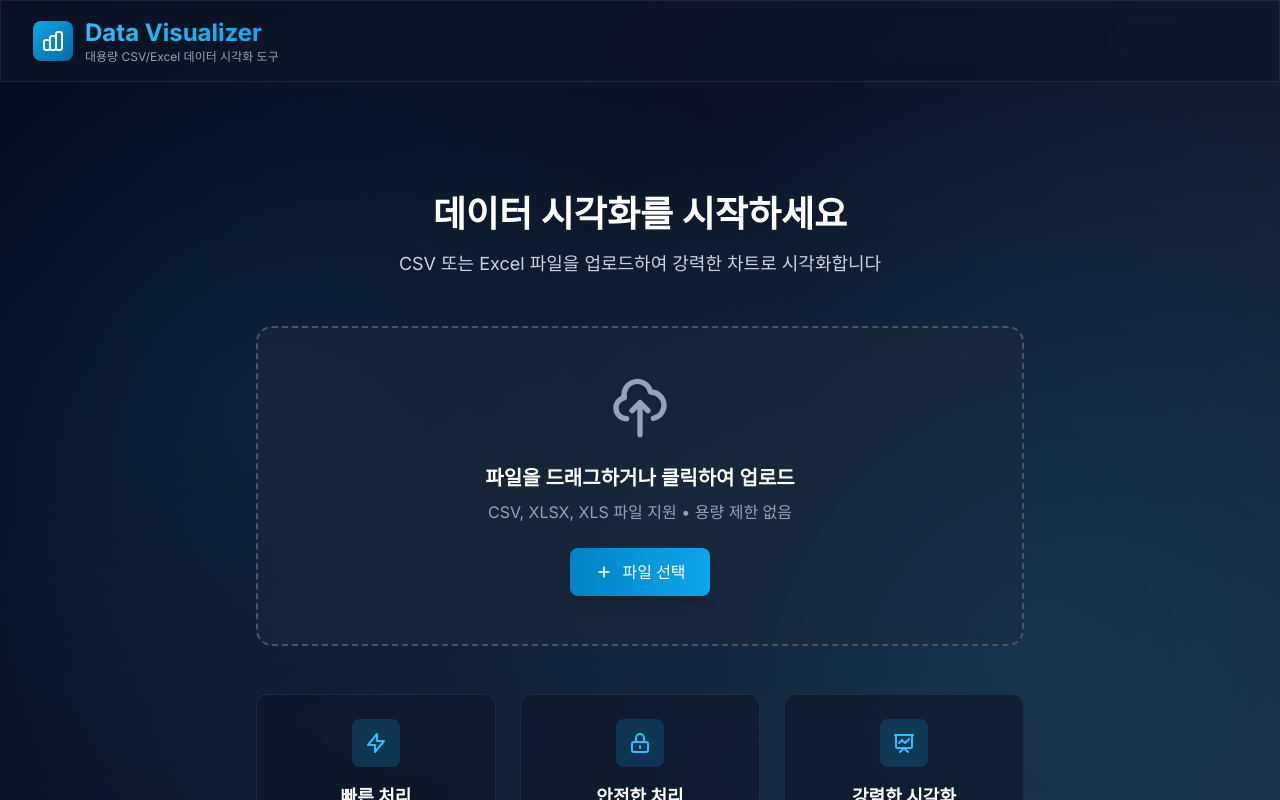
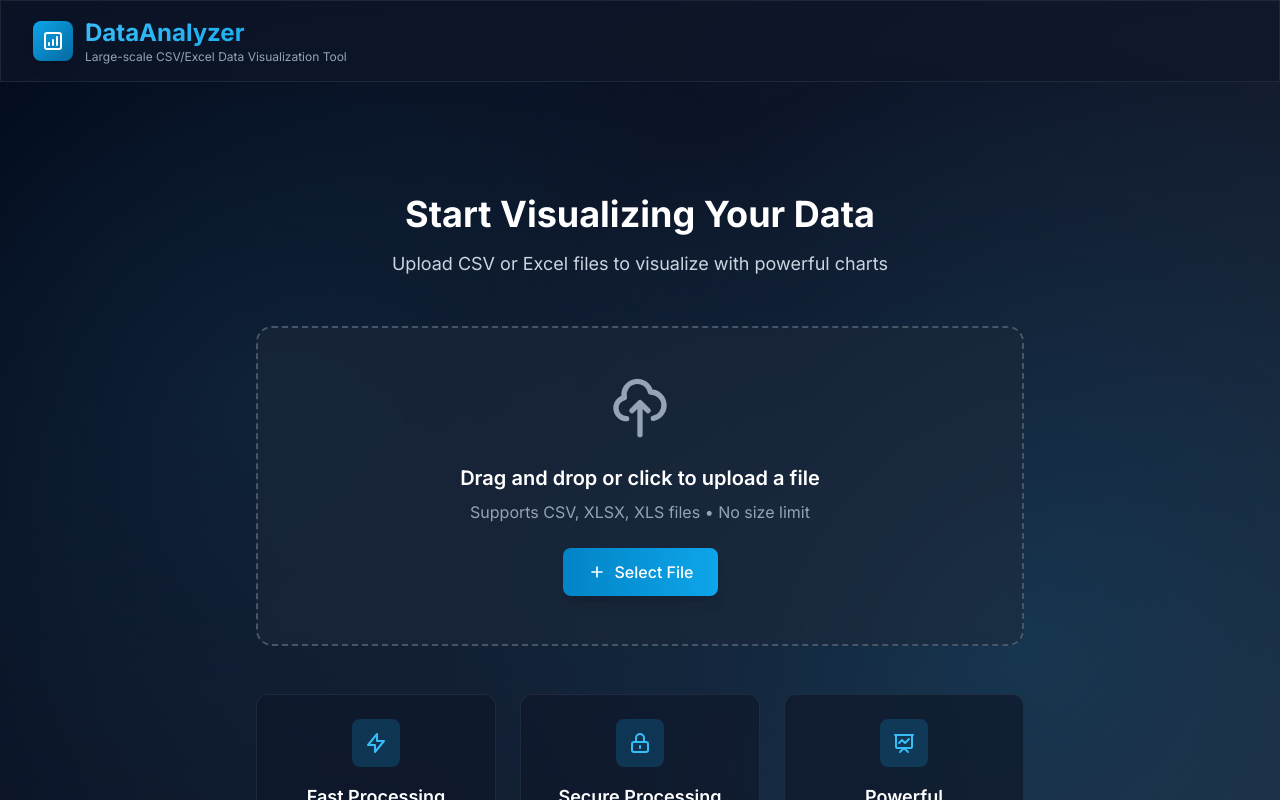
Before and after one commit to godonggon-lab/DataAnalyzer, a React (Vite) app: page / in a window 1280 px wide. Built offline with nearby package versions, Linux system fonts and the light colour scheme.

Commit message:
feat : Change logo and text (korean to English)

```diff
--- a/index.html
+++ b/index.html
@@ -1,20 +1,24 @@
 <!doctype html>
 <html lang="ko">
+
 <head>
   <meta charset="UTF-8" />
-    <link rel="icon" type="image/svg+xml" href="/vite.svg" />
+  <link rel="icon" type="image/svg+xml" href="/favicon.svg" />
   <meta name="viewport" content="width=device-width, initial-scale=1.0" />
-    <meta name="description" content="대용량 CSV/Excel 파일을 브라우저에서 분석하고 시각화하는 강력한 도구" />
-    <meta name="keywords" content="CSV, Excel, 데이터 시각화, 차트, 분석" />
-    <title>Data Visualizer - 대용량 데이터 시각화 도구</title>
+  <meta name="description"
+    content="Powerful tool for analyzing and visualizing large CSV/Excel files in your browser" />
+  <meta name="keywords" content="CSV, Excel, Data Visualization, Chart, Analysis" />
+  <title>DataAnalyzer - Large-scale Data Visualization Tool</title>
 
   <!-- Google Fonts - Inter -->
   <link rel="preconnect" href="https://fonts.googleapis.com">
   <link rel="preconnect" href="https://fonts.gstatic.com" crossorigin>
   <link href="https://fonts.googleapis.com/css2?family=Inter:wght@300;400;500;600;700&display=swap" rel="stylesheet">
 </head>
+
 <body>
   <div id="root"></div>
   <script type="module" src="/src/main.tsx"></script>
 </body>
+
 </html>
--- a/src/App.tsx
+++ b/src/App.tsx
@@ -17,15 +17,15 @@ function App() {
                         <div className="flex items-center space-x-3">
                             <div className="w-10 h-10 bg-gradient-to-br from-primary-500 to-primary-700 rounded-lg flex items-center justify-center shadow-lg">
                                 <svg className="w-6 h-6 text-white" fill="none" viewBox="0 0 24 24" stroke="currentColor">
-                                    <path strokeLinecap="round" strokeLinejoin="round" strokeWidth={2} d="M9 19v-6a2 2 0 00-2-2H5a2 2 0 00-2 2v6a2 2 0 002 2h2a2 2 0 002-2zm0 0V9a2 2 0 012-2h2a2 2 0 012 2v10m-6 0a2 2 0 002 2h2a2 2 0 002-2m0 0V5a2 2 0 012-2h2a2 2 0 012 2v14a2 2 0 01-2 2h-2a2 2 0 01-2-2z" />
+                                    <path strokeLinecap="round" strokeLinejoin="round" strokeWidth={2} d="M16 8v8m-4-5v5m-4-2v2m-2 4h12a2 2 0 002-2V6a2 2 0 00-2-2H6a2 2 0 00-2 2v12a2 2 0 002 2z" />
                                 </svg>
                             </div>
                             <div>
                                 <h1 className="text-2xl font-bold gradient-text">
-                                    Data Visualizer
+                                    DataAnalyzer
                                 </h1>
                                 <p className="text-xs text-dark-400">
-                                    대용량 CSV/Excel 데이터 시각화 도구
+                                    Large-scale CSV/Excel Data Visualization Tool
                                 </p>
                             </div>
                         </div>
@@ -38,7 +38,7 @@ function App() {
                                 <svg className="w-4 h-4" fill="none" viewBox="0 0 24 24" stroke="currentColor">
                                     <path strokeLinecap="round" strokeLinejoin="round" strokeWidth={2} d="M4 4v5h.582m15.356 2A8.001 8.001 0 004.582 9m0 0H9m11 11v-5h-.581m0 0a8.003 8.003 0 01-15.357-2m15.357 2H15" />
                                 </svg>
-                                <span>새로 시작</span>
+                                <span>New Start</span>
                             </button>
                         )}
                     </div>
@@ -51,8 +51,8 @@ function App() {
                     <div className="fixed inset-0 z-50 flex items-center justify-center bg-black/50 backdrop-blur-sm">
                         <div className="text-center">
                             <div className="w-16 h-16 border-4 border-primary-500 border-t-transparent rounded-full animate-spin mx-auto mb-4"></div>
-                            <h2 className="text-xl font-bold text-white">데이터 처리 중...</h2>
-                            <p className="text-dark-300">잠시만 기다려주세요</p>
+                            <h2 className="text-xl font-bold text-white">Processing Data...</h2>
+                            <p className="text-dark-300">Please wait</p>
                         </div>
                     </div>
                 )}
@@ -62,10 +62,10 @@ function App() {
                     <div className="max-w-3xl mx-auto mt-20 animate-fade-in">
                         <div className="text-center mb-12">
                             <h2 className="text-4xl font-bold text-white mb-4">
-                                데이터 시각화를 시작하세요
+                                Start Visualizing Your Data
                             </h2>
                             <p className="text-lg text-dark-300">
-                                CSV 또는 Excel 파일을 업로드하여 강력한 차트로 시각화합니다
+                                Upload CSV or Excel files to visualize with powerful charts
                             </p>
                         </div>
 
@@ -78,9 +78,9 @@ function App() {
                                         <path strokeLinecap="round" strokeLinejoin="round" strokeWidth={2} d="M13 10V3L4 14h7v7l9-11h-7z" />
                                     </svg>
                                 </div>
-                                <h3 className="text-lg font-semibold text-white mb-2">빠른 처리</h3>
+                                <h3 className="text-lg font-semibold text-white mb-2">Fast Processing</h3>
                                 <p className="text-sm text-dark-400">
-                                    WebWorker를 활용한 대용량 파일 처리
+                                    Large file processing with WebWorker
                                 </p>
                             </div>
 
@@ -90,9 +90,9 @@ function App() {
                                         <path strokeLinecap="round" strokeLinejoin="round" strokeWidth={2} d="M12 15v2m-6 4h12a2 2 0 002-2v-6a2 2 0 00-2-2H6a2 2 0 00-2 2v6a2 2 0 002 2zm10-10V7a4 4 0 00-8 0v4h8z" />
                                     </svg>
                                 </div>
-                                <h3 className="text-lg font-semibold text-white mb-2">안전한 처리</h3>
+                                <h3 className="text-lg font-semibold text-white mb-2">Secure Processing</h3>
                                 <p className="text-sm text-dark-400">
-                                    데이터는 브라우저에서만 처리됩니다
+                                    Data processed only in your browser
                                 </p>
                             </div>
 
@@ -102,9 +102,9 @@ function App() {
                                         <path strokeLinecap="round" strokeLinejoin="round" strokeWidth={2} d="M7 12l3-3 3 3 4-4M8 21l4-4 4 4M3 4h18M4 4h16v12a1 1 0 01-1 1H5a1 1 0 01-1-1V4z" />
                                     </svg>
                                 </div>
-                                <h3 className="text-lg font-semibold text-white mb-2">강력한 시각화</h3>
+                                <h3 className="text-lg font-semibold text-white mb-2">Powerful Visualization</h3>
                                 <p className="text-sm text-dark-400">
-                                    다양한 차트 타입과 인터랙션 지원
+                                    Various chart types and interactions
                                 </p>
                             </div>
                         </div>
@@ -127,7 +127,7 @@ function App() {
                             Built with React, TypeScript, ECharts, and TailwindCSS
                         </p>
                         <p className="mt-2">
-                            © 2024 Data Visualizer. 브라우저 기반 데이터 시각화 도구.
+                            © 2024 DataAnalyzer. Browser-based data visualization tool.
                         </p>
                     </div>
                 </div>
--- a/src/components/ChartRenderer.tsx
+++ b/src/components/ChartRenderer.tsx
@@ -380,10 +380,10 @@ const ChartRenderer: React.FC = () => {
                     <path strokeLinecap="round" strokeLinejoin="round" strokeWidth={2} d="M9 19v-6a2 2 0 00-2-2H5a2 2 0 00-2 2v6a2 2 0 002 2h2a2 2 0 002-2zm0 0V9a2 2 0 012-2h2a2 2 0 012 2v10m-6 0a2 2 0 002 2h2a2 2 0 002-2m0 0V5a2 2 0 012-2h2a2 2 0 012 2v14a2 2 0 01-2 2h-2a2 2 0 01-2-2z" />
                 </svg>
                 <h3 className="text-xl font-semibold text-dark-400 mb-2">
-                    X축과 Y축을 선택해주세요
+                    Please select X and Y axes
                 </h3>
                 <p className="text-dark-500">
-                    위에서 컬럼을 선택하면 차트가 표시됩니다
+                    Select columns above to display the chart
                 </p>
             </div>
         );
@@ -396,10 +396,10 @@ const ChartRenderer: React.FC = () => {
                     <path strokeLinecap="round" strokeLinejoin="round" strokeWidth={2} d="M12 9v2m0 4h.01m-6.938 4h13.856c1.54 0 2.502-1.667 1.732-3L13.732 4c-.77-1.333-2.694-1.333-3.464 0L3.34 16c-.77 1.333.192 3 1.732 3z" />
                 </svg>
                 <h3 className="text-xl font-semibold text-yellow-400 mb-2">
-                    유효한 데이터가 없습니다
+                    No valid data
                 </h3>
                 <p className="text-dark-400">
-                    선택한 컬럼에 숫자 데이터가 포함되어 있지 않습니다
+                    Selected columns contain no numeric data
                 </p>
             </div>
         );
@@ -413,16 +413,16 @@ const ChartRenderer: React.FC = () => {
                         <svg className="w-6 h-6 mr-2 text-primary-500" fill="none" viewBox="0 0 24 24" stroke="currentColor">
                             <path strokeLinecap="round" strokeLinejoin="round" strokeWidth={2} d="M7 12l3-3 3 3 4-4M8 21l4-4 4 4M3 4h18M4 4h16v12a1 1 0 01-1 1H5a1 1 0 01-1-1V4z" />
                         </svg>
-                        데이터 시각화
+                        Data Visualization
                     </h2>
 
                     <div className="text-sm text-dark-400">
                         <span className="font-medium text-primary-400">{chartData.sampled.toLocaleString()}</span>
                         {' / '}
-                        <span>{chartData.original.toLocaleString()}</span> 포인트
+                        <span>{chartData.original.toLocaleString()}</span> points
                         {chartData.sampled < chartData.original && (
                             <span className="ml-2 text-xs text-yellow-400">
-                                (다운샘플링 적용)
+                                (Downsampled)
                             </span>
                         )}
                     </div>
--- a/src/components/FileUploader.tsx
+++ b/src/components/FileUploader.tsx
@@ -12,7 +12,7 @@ const FileUploader = () => {
         const fileExtension = file.name.substring(file.name.lastIndexOf('.')).toLowerCase();
 
         if (!validExtensions.includes(fileExtension)) {
-            setError('지원하지 않는 파일 형식입니다. CSV 또는 Excel 파일을 업로드해주세요.');
+            setError('Unsupported file format. Please upload a CSV or Excel file.');
             return;
         }
 
@@ -76,7 +76,7 @@ const FileUploader = () => {
                         break;
 
                     case 'error':
-                        setError(message.error || '파일 처리 중 오류가 발생했습니다.');
+                        setError(message.error || 'An error occurred while processing the file.');
                         setLoading(false);
                         worker.terminate();
                         break;
@@ -84,8 +84,8 @@ const FileUploader = () => {
             };
 
             worker.onerror = (event) => {
-                const errorMsg = event.message || 'Worker 실행 중 알 수 없는 오류가 발생했습니다.';
-                setError('Worker 오류: ' + errorMsg);
+                const errorMsg = event.message || 'Unknown error occurred during Worker execution.';
+                setError('Worker Error: ' + errorMsg);
                 setLoading(false);
                 worker.terminate();
             };
@@ -94,7 +94,7 @@ const FileUploader = () => {
             worker.postMessage(file);
 
         } catch (error) {
-            setError(error instanceof Error ? error.message : '파일 처리 중 오류가 발생했습니다.');
+            setError(error instanceof Error ? error.message : 'An error occurred while processing the file.');
             setLoading(false);
         }
     }, [setData, setLoading, setProgress, setError]);
@@ -166,11 +166,11 @@ const FileUploader = () => {
                         </div>
 
                         <h3 className="text-xl font-semibold text-white mb-2">
-                            파일을 드래그하거나 클릭하여 업로드
+                            Drag and drop or click to upload a file
                         </h3>
 
                         <p className="text-dark-400 mb-6">
-                            CSV, XLSX, XLS 파일 지원 • 용량 제한 없음
+                            Supports CSV, XLSX, XLS files • No size limit
                         </p>
 
                         <label className="inline-block">
@@ -185,7 +185,7 @@ const FileUploader = () => {
                                 <svg className="w-5 h-5 mr-2" fill="none" viewBox="0 0 24 24" stroke="currentColor">
                                     <path strokeLinecap="round" strokeLinejoin="round" strokeWidth={2} d="M12 6v6m0 0v6m0-6h6m-6 0H6" />
                                 </svg>
-                                파일 선택
+                                Select File
                             </span>
                         </label>
                     </>
@@ -208,12 +208,12 @@ const FileUploader = () => {
                         </div>
 
                         <h3 className="text-xl font-semibold text-white">
-                            파일 처리 중...
+                            Processing file...
                         </h3>
 
                         <div className="w-full max-w-md mx-auto">
                             <div className="flex justify-between text-sm text-dark-400 mb-2">
-                                <span>진행률</span>
+                                <span>Progress</span>
                                 <span>{Math.round(progress)}%</span>
                             </div>
                             <div className="w-full bg-dark-700 rounded-full h-3 overflow-hidden">
```
Also changed, not shown: src/components/ColumnSelector.tsx (+15 -15 lines), src/components/DataStats.tsx (+5 -5 lines), public/favicon.svg (added). Lines whose indentation alone changed are shown as unchanged.
